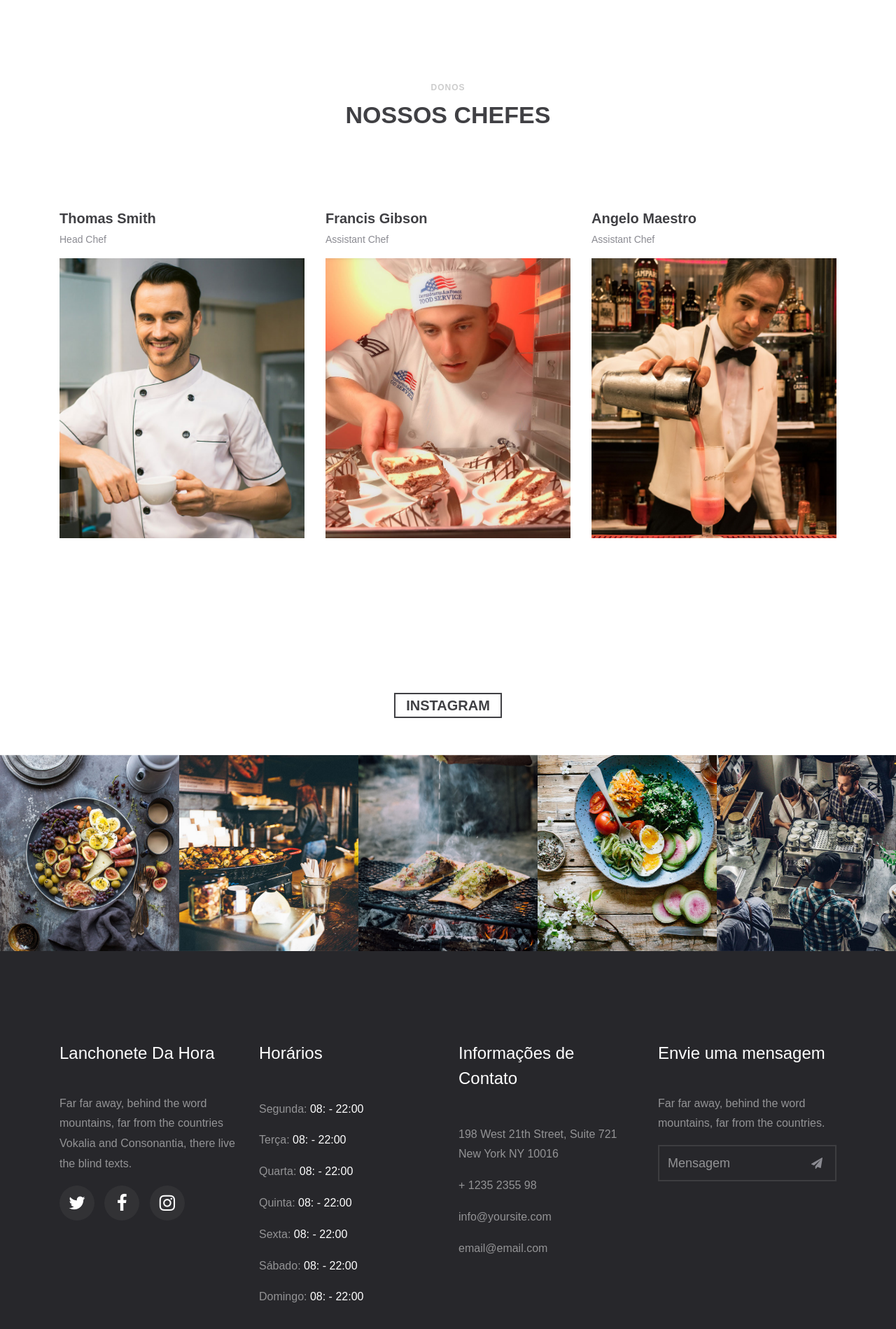
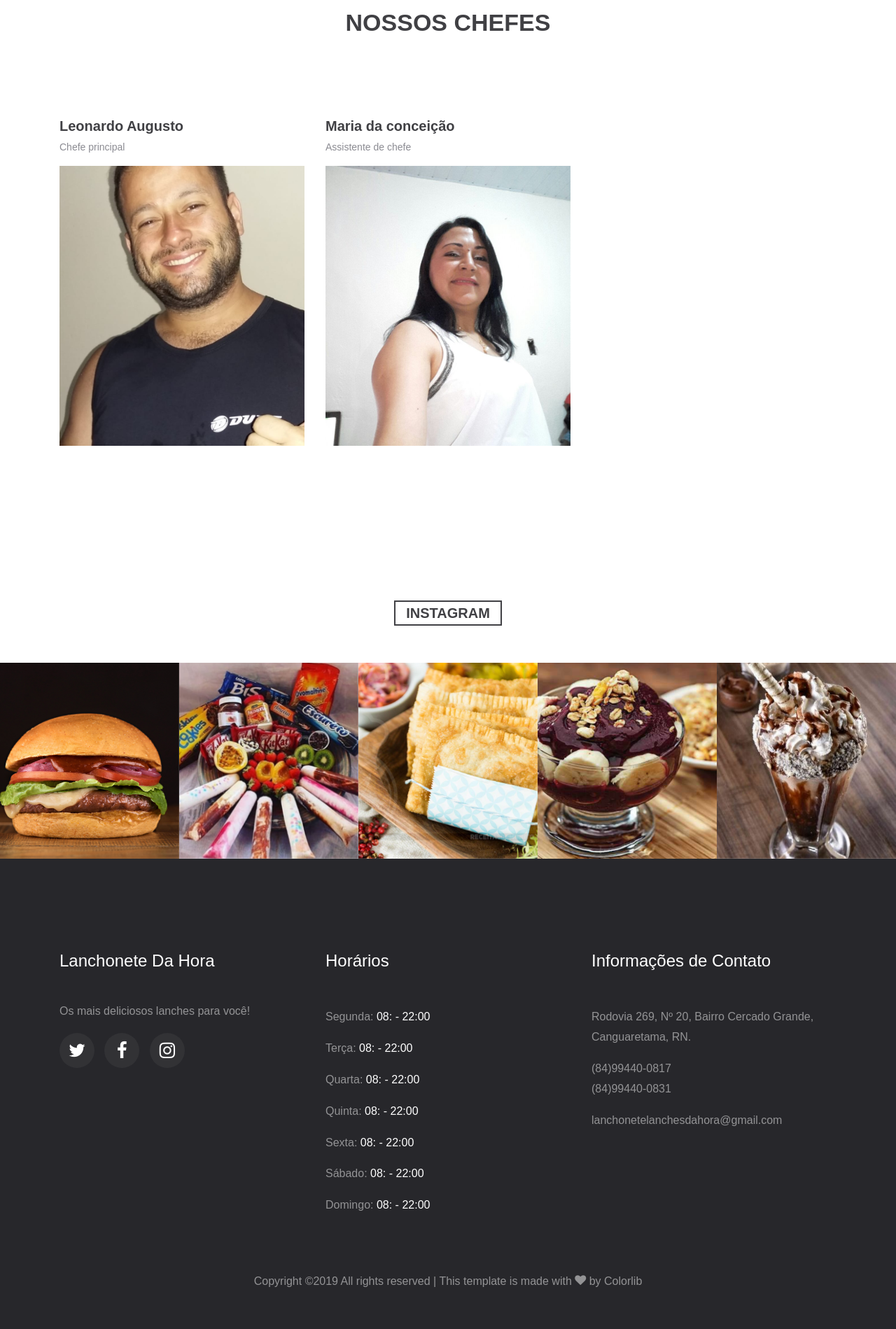
Before and after one commit to brunogomesifrn/pi19lanchonete, a Django app: page /sobre/ in a window 1280 px wide. Shown: the part 1419-3318 px from the top of the page at 70% size. Run offline with Django 3.2, Linux system fonts and the light colour scheme; some libraries are stand-ins or nearby versions; some web fonts are replaced.

Commit message:
penúltimas alterações

```diff
--- a/core/views.py
+++ b/core/views.py
@@ -1,8 +1,8 @@
 from django.shortcuts import render, redirect
 from django.db.models import Sum
+from django.forms.models import model_to_dict
 from django.contrib.auth.forms import UserCreationForm
 from django.contrib.auth.decorators import login_required
-# from cart.cart import Cart
 from .models import produto, categoria, pedido
 from .forms import produtoForm, categoriaForm
 
@@ -17,6 +17,8 @@
     return render(request, 'menu.html')
 
 def fazer_pedido(request):
+    pedidos = pedido.objects.filter(cliente=request.user)
+    total = pedidos.aggregate(Sum('produto__preco'))
     if not request.user.is_authenticated:
         return redirect('account_login')
     if request.method == 'POST':
@@ -28,8 +30,11 @@
                 quantidade=quant,
                 cliente=request.user
             )
-
-    return render(request, 'pedido.html')
+    contexto = {
+        'pedidos': pedidos,
+        'total': total['produto__preco__sum']
+        }
+    return render(request, 'pedido.html', contexto)
 
 
 def ListaPedidos(request):
@@ -132,20 +137,3 @@
         'form': form
     }
     return render(request, 'cadastroPrato.html', contexto)
-# def adicionar_ao_carrinho(request, produto_id, quantidade):
-#     produto = Produto.objects.get(id=produto_id)
-#     carrinho = Cart(request)
-#     carrinho.add(product, produto.preco, quantidade)
-#     return render(request, '')
-
-# def remover_do_carrrinho(request, produto_id):
-#     produto = Produto.objects.get(id=produto_id)
-#     carrinho = Cart(request)
-#     carrinho.remove(produto)
-#     return render(request, '')
-
-# def carrinho(request):
-#     contexto = {
-#         'carrinho': Cart(request)
-#     }
-#     return render(request, 'cart.html', contexto)
--- a/pi19lanchonete/settings.py
+++ b/pi19lanchonete/settings.py
@@ -25,7 +25,7 @@
 # SECURITY WARNING: don't run with debug turned on in production!
 DEBUG = True
 
-ALLOWED_HOSTS = []
+ALLOWED_HOSTS = ['*']
 
 
 # Application definition
--- a/templates/account/login.html
+++ b/templates/account/login.html
@@ -15,7 +15,7 @@
           </div>
         </div>
         <div class="row d-flex">
-          <div class="col-md-4 ftco-animate img" style="background-image: url('{% static "images/decor.jpg" %}');"></div>
+          <div class="col-md-4 ftco-animate img" style="background-image: url('{% static "images/lanche3.png" %}');"></div>
           <div class="col-md-6 ftco-animate makereservation p-5 bg-light">
                 <form method="post">
                 {% csrf_token %}
--- a/templates/account/signup.html
+++ b/templates/account/signup.html
@@ -15,7 +15,7 @@
       </div>
     </div>
     <div class="row">
-      <div class="col-md-4 ftco-animate img" style="background-image: url('{% static "images/decor.jpg" %}');"></div>
+      <div class="col-md-4 ftco-animate img" style="background-image: url('{% static "images/lanchonetecop.jpg" %}');"></div>
       <div class="col-md-8 ftco-animate makereservation p-5 bg-light">
             <form method="POST" enctype="multipart/form-data">
               <div class="row">
--- a/templates/base.html
+++ b/templates/base.html
@@ -109,35 +109,35 @@
         </div>
         <div class="row no-gutters">
           <div class="col-sm-12 col-md ftco-animate">
-            <a href="{% static 'images/insta-1.jpg' %}" class="insta-img image-popup" style="background-image: url('{% static 'images/insta-1.jpg' %}');">
+            <a href="{% static 'images/insta-1.jpg' %}" class="insta-img image-popup" style="background-image: url('{% static 'images/hamburguer.jpg' %}');">
               <div class="icon d-flex justify-content-center">
                 <span class="icon-instagram align-self-center"></span>
               </div>
             </a>
           </div>
           <div class="col-sm-12 col-md ftco-animate">
-            <a href="{% static 'images/insta-2.jpg' %}" class="insta-img image-popup" style="background-image: url('{% static "images/insta-2.jpg" %}');">
+            <a href="{% static 'images/insta-2.jpg' %}" class="insta-img image-popup" style="background-image: url('{% static "images/dindin.png" %}');">
               <div class="icon d-flex justify-content-center">
                 <span class="icon-instagram align-self-center"></span>
               </div>
             </a>
           </div>
           <div class="col-sm-12 col-md ftco-animate">
-            <a href="{% static 'images/insta-3.jpg' %}" class="insta-img image-popup" style="background-image: url('{% static "images/insta-3.jpg" %}');">
+            <a href="{% static 'images/insta-3.jpg' %}" class="insta-img image-popup" style="background-image: url('{% static "images/pastel.jpg" %}');">
               <div class="icon d-flex justify-content-center">
                 <span class="icon-instagram align-self-center"></span>
               </div>
             </a>
           </div>
           <div class="col-sm-12 col-md ftco-animate">
-            <a href="{% static 'images/insta-4.jpg' %}" class="insta-img image-popup" style="background-image: url('{% static "images/insta-4.jpg" %}');">
+            <a href="{% static 'images/insta-4.jpg' %}" class="insta-img image-popup" style="background-image: url('{% static "images/acai.png" %}');">
               <div class="icon d-flex justify-content-center">
                 <span class="icon-instagram align-self-center"></span>
               </div>
             </a>
           </div>
           <div class="col-sm-12 col-md ftco-animate">
-            <a href="{% static 'images/insta-5.jpg' %}" class="insta-img image-popup" style="background-image: url('{% static "images/insta-5.jpg" %}');">
+            <a href="{% static 'images/insta-5.jpg' %}" class="insta-img image-popup" style="background-image: url('{% static "images/milkshake.jpg" %}');">
               <div class="icon d-flex justify-content-center">
                 <span class="icon-instagram align-self-center"></span>
               </div>
@@ -153,7 +153,7 @@
           <div class="col-md">
             <div class="ftco-footer-widget mb-4">
               <h2 class="ftco-heading-2">Lanchonete Da Hora</h2>
-              <p>Far far away, behind the word mountains, far from the countries Vokalia and Consonantia, there live the blind texts.</p>
+              <p>Os mais deliciosos lanches para você!</p>
               <ul class="ftco-footer-social list-unstyled float-md-left float-lft">
                 <li class="ftco-animate"><a href="#"><span class="icon-twitter"></span></a></li>
                 <li class="ftco-animate"><a href="#"><span class="icon-facebook"></span></a></li>
@@ -179,23 +179,10 @@
              <div class="ftco-footer-widget mb-4">
               <h2 class="ftco-heading-2">Informações de Contato</h2>
               <ul class="list-unstyled">
-                <li><a href="#" class="py-2 d-block">198 West 21th Street, Suite 721 New York NY 10016</a></li>
-                <li><a href="#" class="py-2 d-block">+ 1235 2355 98</a></li>
-                <li><a href="#" class="py-2 d-block">info@yoursite.com</a></li>
-                <li><a href="#" class="py-2 d-block">email@email.com</a></li>
+                <li><a href="#" class="py-2 d-block">Rodovia 269, Nº 20, Bairro Cercado Grande, Canguaretama, RN.</a></li>
+                <li><a href="#" class="py-2 d-block">(84)99440-0817 <br /> (84)99440-0831</a></li>
+                <li><a href="#" class="py-2 d-block">lanchonetelanchesdahora@gmail.com</a></li>
               </ul>
-            </div>
-          </div>
-          <div class="col-md">
-            <div class="ftco-footer-widget mb-4">
-              <h2 class="ftco-heading-2">Envie uma mensagem</h2>
-              <p>Far far away, behind the word mountains, far from the countries.</p>
-              <form action="#" class="subscribe-form">
-                <div class="form-group">
-                  <span class="icon icon-paper-plane"></span>
-                  <input type="text" class="form-control" placeholder="Mensagem">
-                </div>
-              </form>
             </div>
           </div>
         </div>
--- a/templates/pedido.html
+++ b/templates/pedido.html
@@ -11,7 +11,7 @@
         <div class="row justify-content-center mb-5 pb-5">
           <div class="col-md-7 text-center heading-section ftco-animate">
             <h2>Pedido realizado com sucesso! Aguarde, entraremos em contato.</h2>
-            <h3>Valor total: </h3>
+            <h3>Valor total: {{total|floatformat:2}} </h3>
           </div>
         </div>
       </div>
--- a/templates/sobre.html
+++ b/templates/sobre.html
@@ -40,15 +40,13 @@
     <section class="ftco-section-2">
       <div class="container d-flex">
         <div class="section-2-blocks-wrapper row">
-          <div class="img col-sm-12 col-lg-6" style="background-image: url('{% static "images/sobre.jpg" %}');">
+          <div class="img col-sm-12 col-lg-6" style="background-image: url('{% static "images/lanche3.png" %}');">
           </div>
           <div class="text col-lg-6 ftco-animate">
             <div class="text-inner align-self-start">
               <span class="subheading">Sobre a Lanchonete Da Hora</span>
               <h3 class="heading">Os mais deliciosos lanches para você!</h3>
-              <p>Far far away, behind the word mountains, far from the countries Vokalia and Consonantia, there live the blind texts. Separated they live in Bookmarksgrove right at the coast of the Semantics, a large language ocean.</p>
-
-              <p>A small river named Duden flows by their place and supplies it with the necessary regelialia. It is a paradisematic country, in which roasted parts of sentences fly into your mouth.</p>
+              <p>A lanchonete da Hora é rica em uma variedade salgados, doces e bebidas. Além disso, estamos sempre preocupados com a sua satisfação e o seu bolso. É você comendo bem sem gastar muito.</p>
             </div>
           </div>
         </div>
@@ -67,28 +65,19 @@
           <div class="col-md-4 ftco-animate">
             <div class="block-10">
               <div class="person-info">
-                <span class="name">Thomas Smith</span>
-                <span class="position">Head Chef</span>
+                <span class="name">Leonardo Augusto</span>
+                <span class="position">Chefe principal</span>
               </div>
-              <div class="chef-img" style="background-image: url('{% static "images/chef-1.jpg" %}')"></div>
+              <div class="chef-img" style="background-image: url('{% static "images/leo.png" %}')"></div>
             </div>
           </div>
           <div class="col-md-4 ftco-animate">
             <div class="block-10">
               <div class="person-info">
-                <span class="name">Francis Gibson</span>
-                <span class="position">Assistant Chef</span>
+                <span class="name">Maria da conceição</span>
+                <span class="position">Assistente de chefe</span>
               </div>
-              <div class="chef-img" style="background-image: url('{% static "images/chef-2.jpg" %}')"></div>
-            </div>
-          </div>
-          <div class="col-md-4 ftco-animate">
-            <div class="block-10">
-              <div class="person-info">
-                <span class="name">Angelo Maestro</span>
-                <span class="position">Assistant Chef</span>
-              </div>
-              <div class="chef-img" style="background-image: url('{% static "images/chef-3.jpg" %}')"></div>
+              <div class="chef-img" style='background-image: url("{% static 'images/ceica.png' %}")'></div>
             </div>
           </div>
         </div>
```
Also changed, not shown: templates/cadastroCategoria.html (+6 -4 lines), templates/cadastroPrato.html (+4 -3 lines), templates/index.html (+9 -5 lines), templates/pedidos.html (+2 -9 lines), templates/perfil.html (+9 -7 lines), core/static/images/acai.png (added), core/static/images/ceica.png (added), core/static/images/dindin.png (added), core/static/images/hamburguer.jpg (added), core/static/images/leo.png (added), core/static/images/milkshake.jpg (added), core/static/images/paocarne.jpg (added), core/static/images/pastel.jpg (added).
